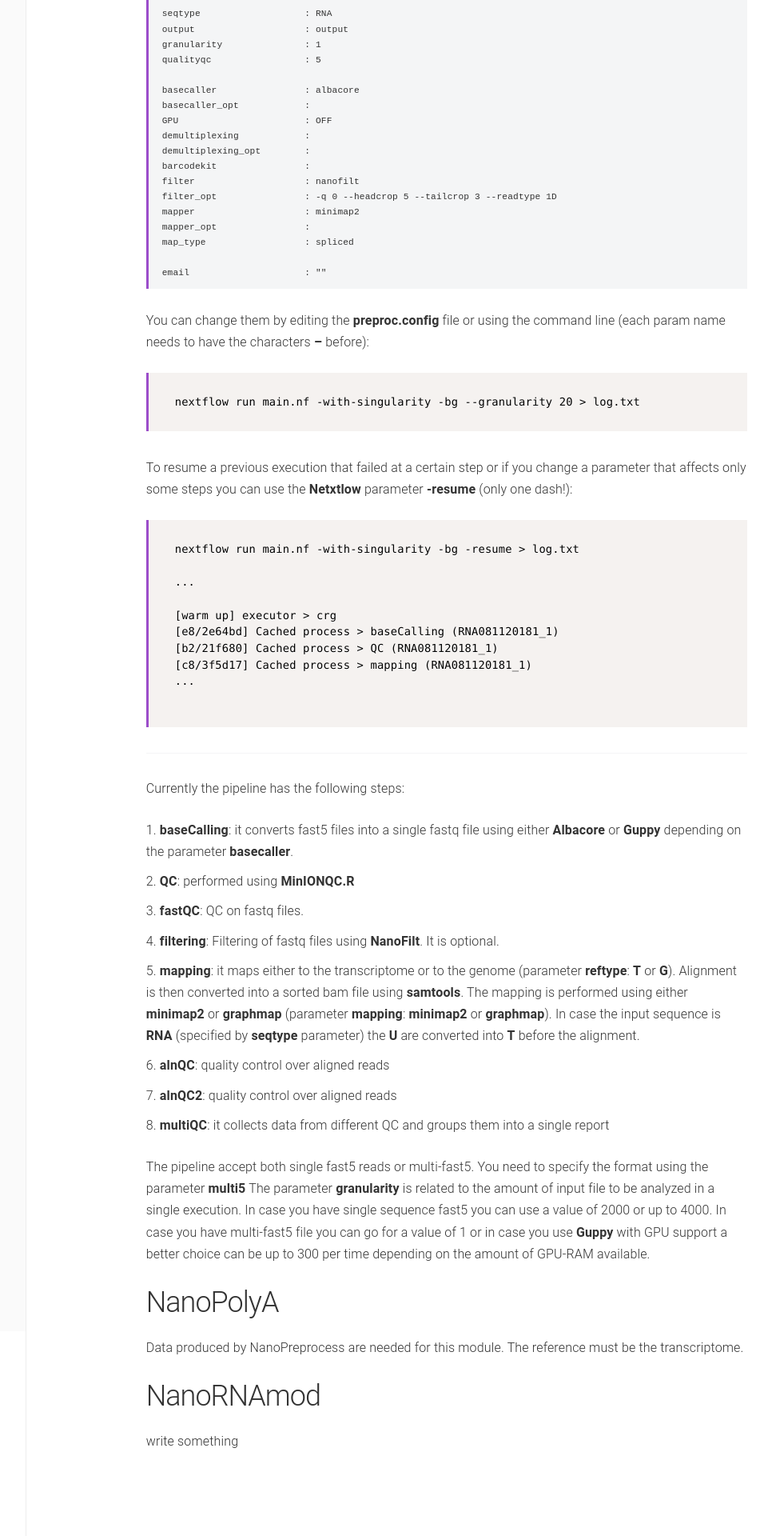
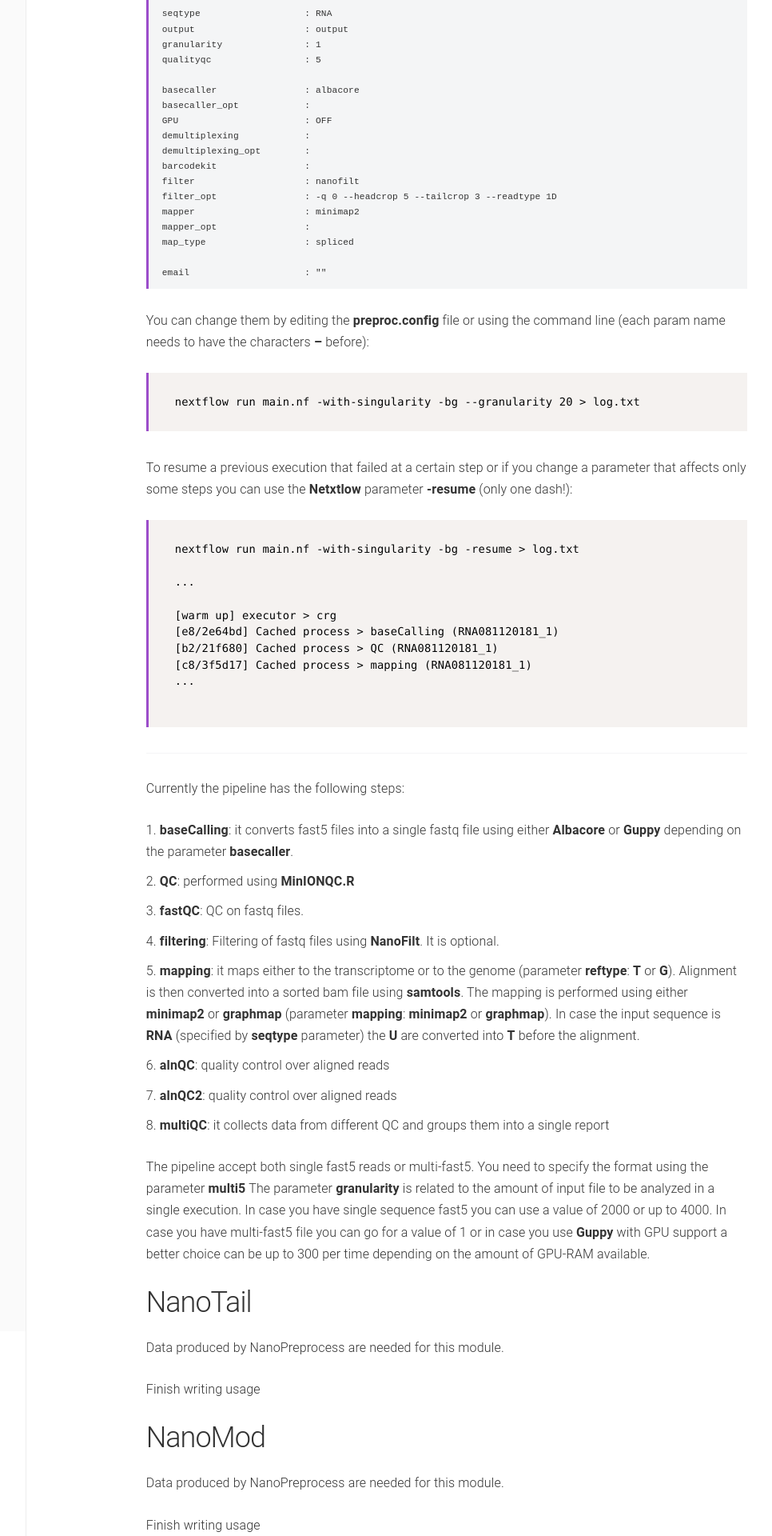
Before and after one commit to biocorecrg/master_of_pores, a Jekyll site: the page built from docs/running.md, in a window 1280 px wide. Shown: the part 1144-3064 px from the top of the page at 80% size, without its empty margins (180-1146 px from the left). Built offline with Jekyll 4.4.1, drawn with Linux system fonts in a browser that asks for light colours.

Commit message:
Update running.md

```diff
--- a/docs/running.md
+++ b/docs/running.md
@@ -104,10 +104,12 @@ Currently the pipeline has the following steps:
 The pipeline accept both single fast5 reads or multi-fast5. You need to specify the format using the parameter **multi5**
 The parameter **granularity** is related to the amount of input file to be analyzed in a single execution. In case you have single sequence fast5 you can use a value of 2000 or up to 4000. In case you have multi-fast5 file you can go for a value of 1 or in case you use **Guppy** with GPU support a better choice can be up to 300 per time depending on the amount of GPU-RAM available.
 
-## NanoPolyA
-Data produced by NanoPreprocess are needed for this module. The reference must be the transcriptome.
+## NanoTail
+Data produced by NanoPreprocess are needed for this module.
 
+Finish writing usage
 
-## NanoRNAmod
+## NanoMod
+Data produced by NanoPreprocess are needed for this module.
 
-write something
+Finish writing usage
```
